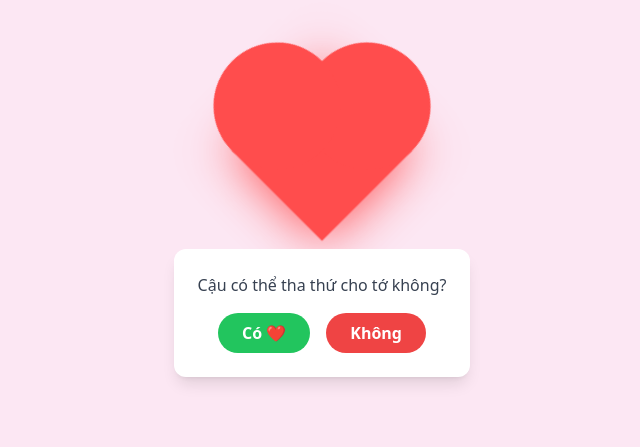
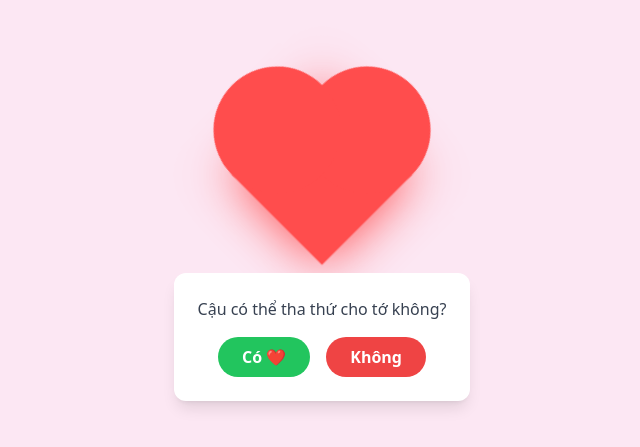
Before and after one commit to Thi2904/chuocloi, a plain HTML site: page index.html in a window 1280 px wide. Shown: the part 255-702 px from the top of the page, without its empty margins (318-958 px from the left). Drawn offline with nearby package versions, Linux system fonts and the light colour scheme.

Commit message:
Update index.html

```diff
--- a/index.html
+++ b/index.html
@@ -73,7 +73,7 @@
     <br>
     <br>
     <br>
-    <div class="relative mb-12">
+    <div class="relative mb-12 mt-12">
         <div class="heart"></div>
     </div>
 
```
